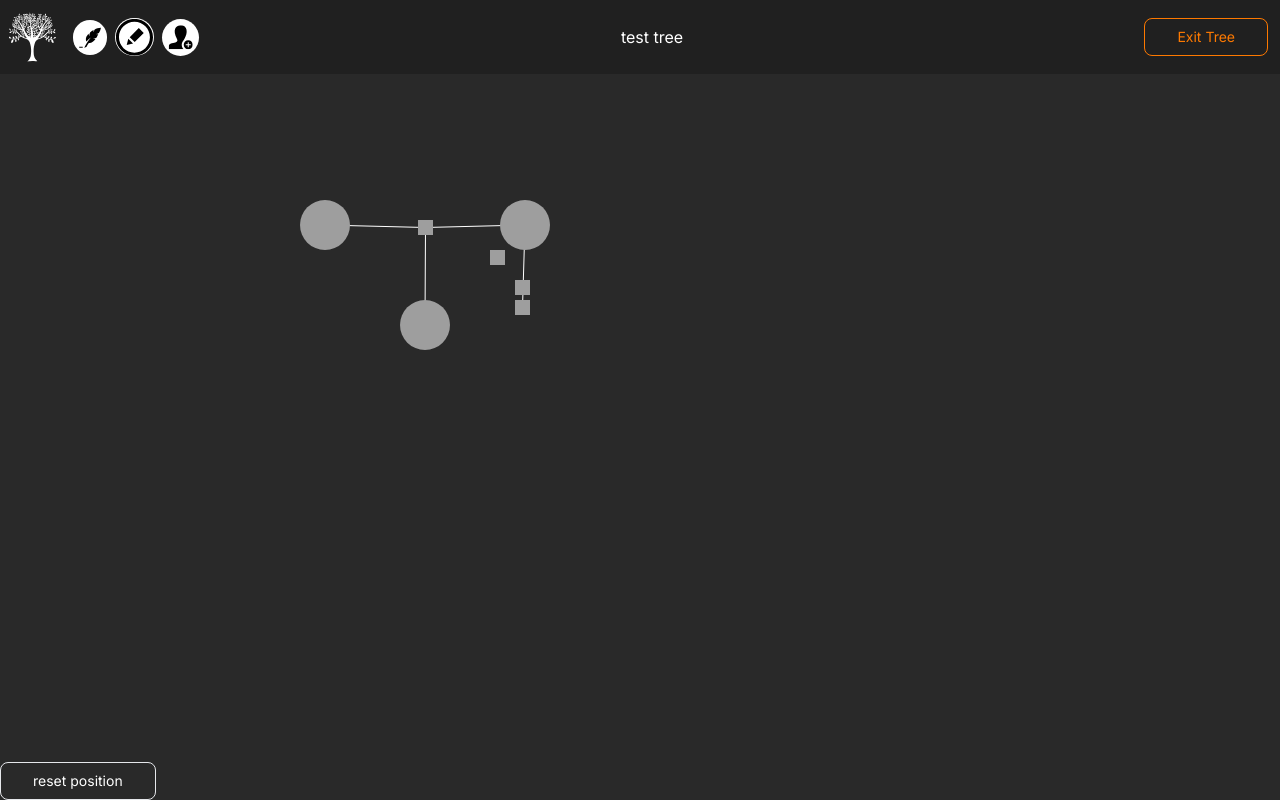
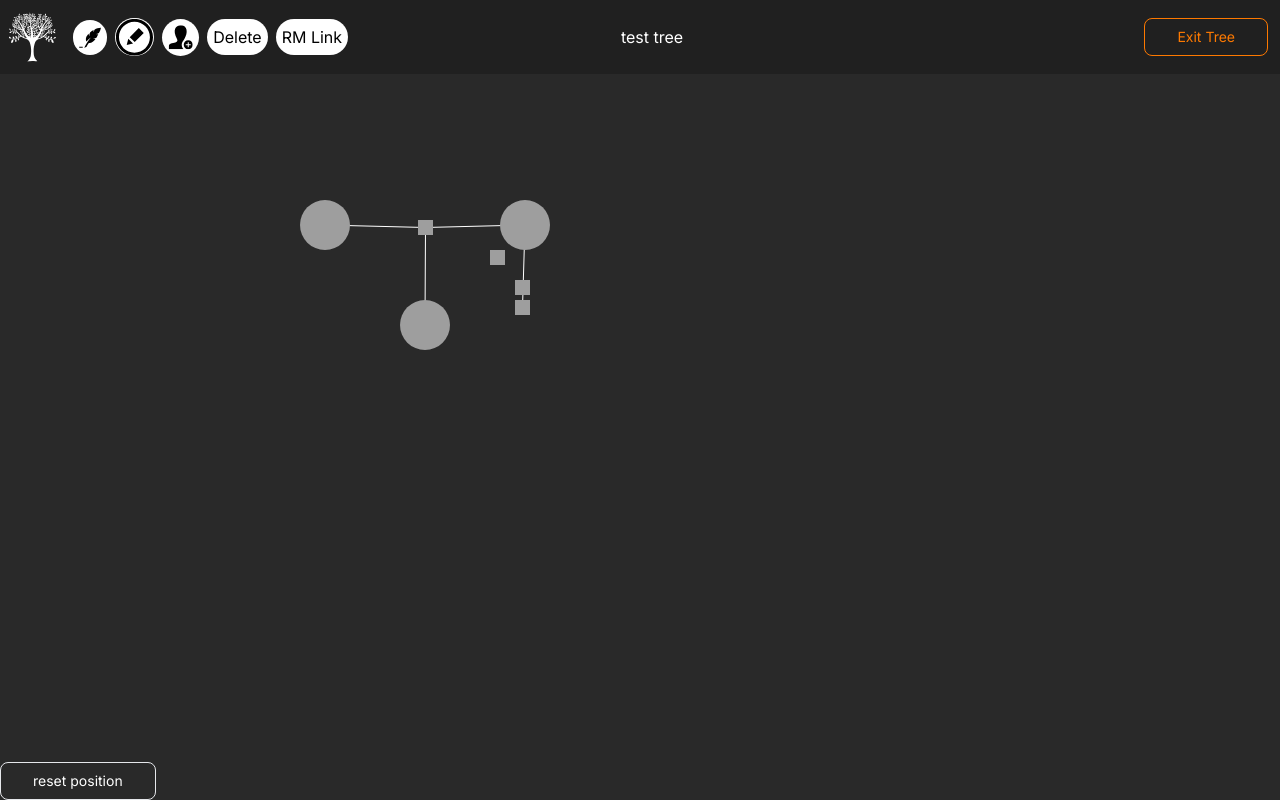
Before and after one commit to DavePlayer/family-tree, a React (Vite) app in the folder frontend/: page /trees/1 in a window 1280 px wide. Built offline with nearby package versions, Linux system fonts and the light colour scheme; grey boxes are pictures that could not be loaded; a web font is replaced by a local one.

Commit message:
created mouse mode buttons

```diff
--- a/frontend/src/globalComponents/ToolHeader.tsx
+++ b/frontend/src/globalComponents/ToolHeader.tsx
@@ -3,25 +3,68 @@ import LogoSvg from "./../assets/logo.svg?react";
 import FeatherSvg from "./../assets/pen.svg?react";
 import PenSvg from "./../assets/pen2.svg?react";
 import UserSvg from "./../assets/user.svg?react";
-import { RootState } from "../redux/store";
-import { useSelector } from "react-redux";
+import { AppDispatch, RootState } from "../redux/store";
+import { useDispatch, useSelector } from "react-redux";
+import { MouseMode, setMouseMode } from "../redux/slices/treesSlice/editedTreeSlice.ts";
 
 export const ToolHeader = () => {
     const navigate = useNavigate();
     const editedTree = useSelector((root: RootState) => root.editedTree);
+    const dispatch = useDispatch<AppDispatch>();
     return (
         <>
             <header className="header fixed z-30">
                 <div className="flex items-center justify-center">
                     <LogoSvg className="w-[50px] h-auto ml-[-0.3em]" />
-                    <div className="p-1.5 bg-default-color rounded-full cursor-pointer ml-4">
+                    <div
+                        className="p-1.5 bg-default-color rounded-full cursor-pointer ml-4"
+                        onClick={() =>
+                            editedTree.MouseMode != MouseMode.Link
+                                ? dispatch(setMouseMode(MouseMode.Link))
+                                : dispatch(setMouseMode(MouseMode.None))
+                        }
+                    >
                         <FeatherSvg className=" fill-secondary-color" />
                     </div>
-                    <div className="bg-default-color rounded-full cursor-pointer ml-2">
+                    <div
+                        className="bg-default-color rounded-full cursor-pointer ml-2"
+                        onClick={() =>
+                            editedTree.MouseMode != MouseMode.Link
+                                ? dispatch(setMouseMode(MouseMode.Link))
+                                : dispatch(setMouseMode(MouseMode.None))
+                        }
+                    >
                         <PenSvg className=" fill-secondary-color" />
                     </div>
-                    <div className="p-1.5 bg-default-color rounded-full cursor-pointer ml-2">
+                    <div
+                        className="p-1.5 bg-default-color rounded-full cursor-pointer ml-2"
+                        onClick={() =>
+                            editedTree.MouseMode != MouseMode.Create
+                                ? dispatch(setMouseMode(MouseMode.Create))
+                                : dispatch(setMouseMode(MouseMode.None))
+                        }
+                    >
                         <UserSvg className=" fill-secondary-color" />
+                    </div>
+                    <div
+                        className="p-1.5 bg-default-color rounded-full cursor-pointer ml-2"
+                        onClick={() =>
+                            editedTree.MouseMode != MouseMode.Delete
+                                ? dispatch(setMouseMode(MouseMode.Delete))
+                                : dispatch(setMouseMode(MouseMode.None))
+                        }
+                    >
+                        <button className="text-black">Delete</button>
+                    </div>
+                    <div
+                        className="p-1.5 bg-default-color rounded-full cursor-pointer ml-2"
+                        onClick={() =>
+                            editedTree.MouseMode != MouseMode.RmLink
+                                ? dispatch(setMouseMode(MouseMode.RmLink))
+                                : dispatch(setMouseMode(MouseMode.None))
+                        }
+                    >
+                        <button className="text-black">RM Link</button>
                     </div>
                 </div>
                 <h1 className="absolute z-[-1] l-0 w-full text-center">{editedTree.tree?.name}</h1>
--- a/frontend/src/redux/slices/treesSlice/editedTreeSlice.ts
+++ b/frontend/src/redux/slices/treesSlice/editedTreeSlice.ts
@@ -1,4 +1,4 @@
-import { createSlice } from "@reduxjs/toolkit";
+import { PayloadAction, createSlice } from "@reduxjs/toolkit";
 import { Id, toast } from "react-toastify";
 import { Tree } from "./treeSlice.ts";
 import { fetchEditerTreeData } from "./cases/tests/fetchEditTreeData.ts";
@@ -35,6 +35,14 @@ export interface Node {
     famMemId: number | null;
 }
 
+export enum MouseMode {
+    None,
+    Create,
+    Link,
+    RmLink,
+    Delete,
+}
+
 export interface EditedTree {
     tree: Tree | null;
     status: status;
@@ -42,6 +50,7 @@ export interface EditedTree {
     nodes: Array<Node>;
     connections: Array<NodeConnection>;
     toastId?: Id;
+    MouseMode: MouseMode;
 }
 
 // Define the initial state using that type
@@ -52,6 +61,7 @@ const initialState: EditedTree = {
     nodes: [],
     connections: [],
     toastId: "getEfitedTree",
+    MouseMode: MouseMode.None,
 };
 
 export const treesSlice = createSlice({
@@ -61,6 +71,10 @@ export const treesSlice = createSlice({
         // incrementByAmount: (state, action: PayloadAction<number>) => {
         //     state.value += action.payload;
         // },
+        setMouseMode: (state, action: PayloadAction<MouseMode>) => {
+            console.log("changing mouse mode: ", action.payload);
+            state.MouseMode = action.payload;
+        },
     },
     extraReducers: (builder) => {
         // ---------------------
@@ -141,6 +155,6 @@ export const treesSlice = createSlice({
     },
 });
 
-// export const { incrementByAmount } = counterSlice.actions;
+export const { setMouseMode } = treesSlice.actions;
 
 export default treesSlice.reducer;
```
